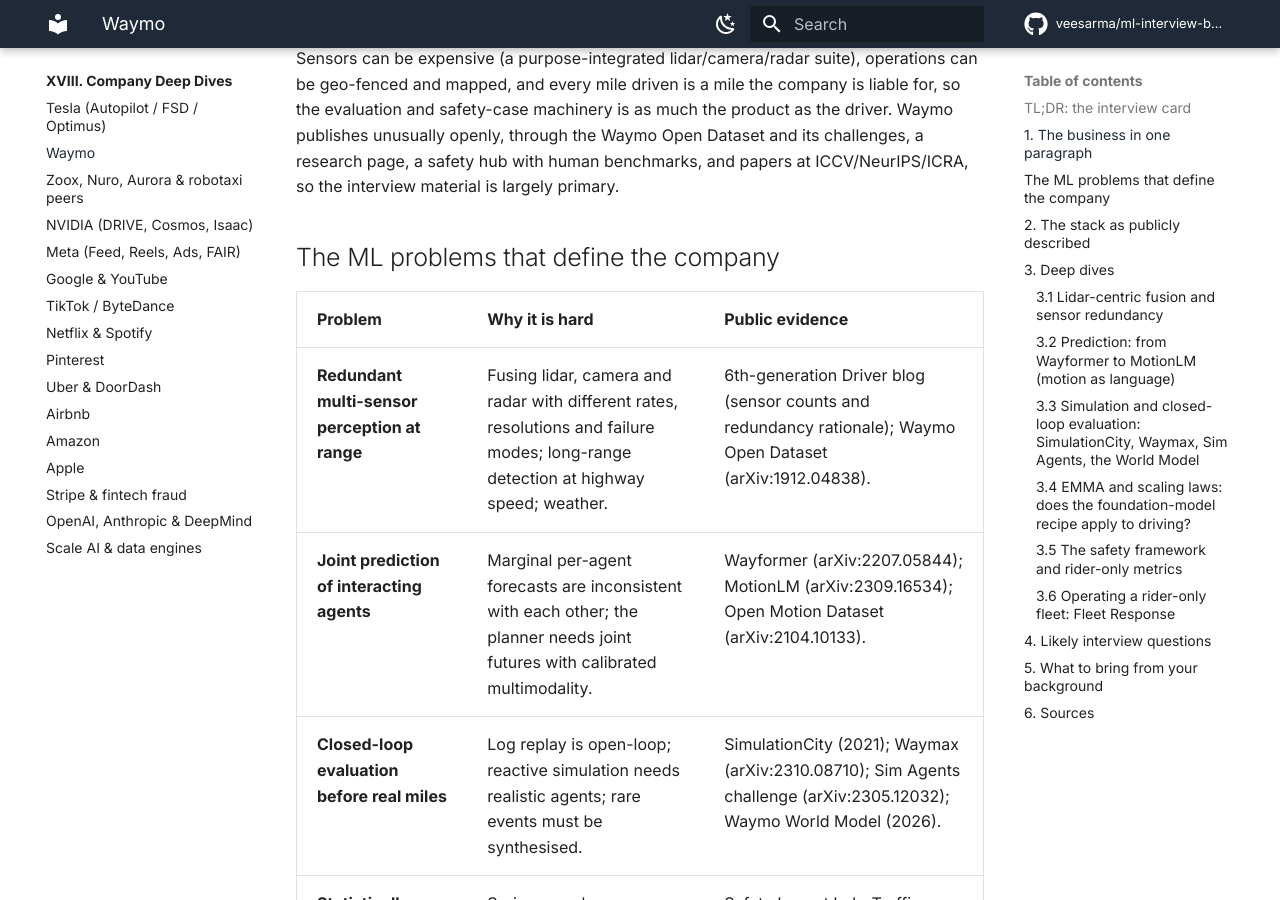
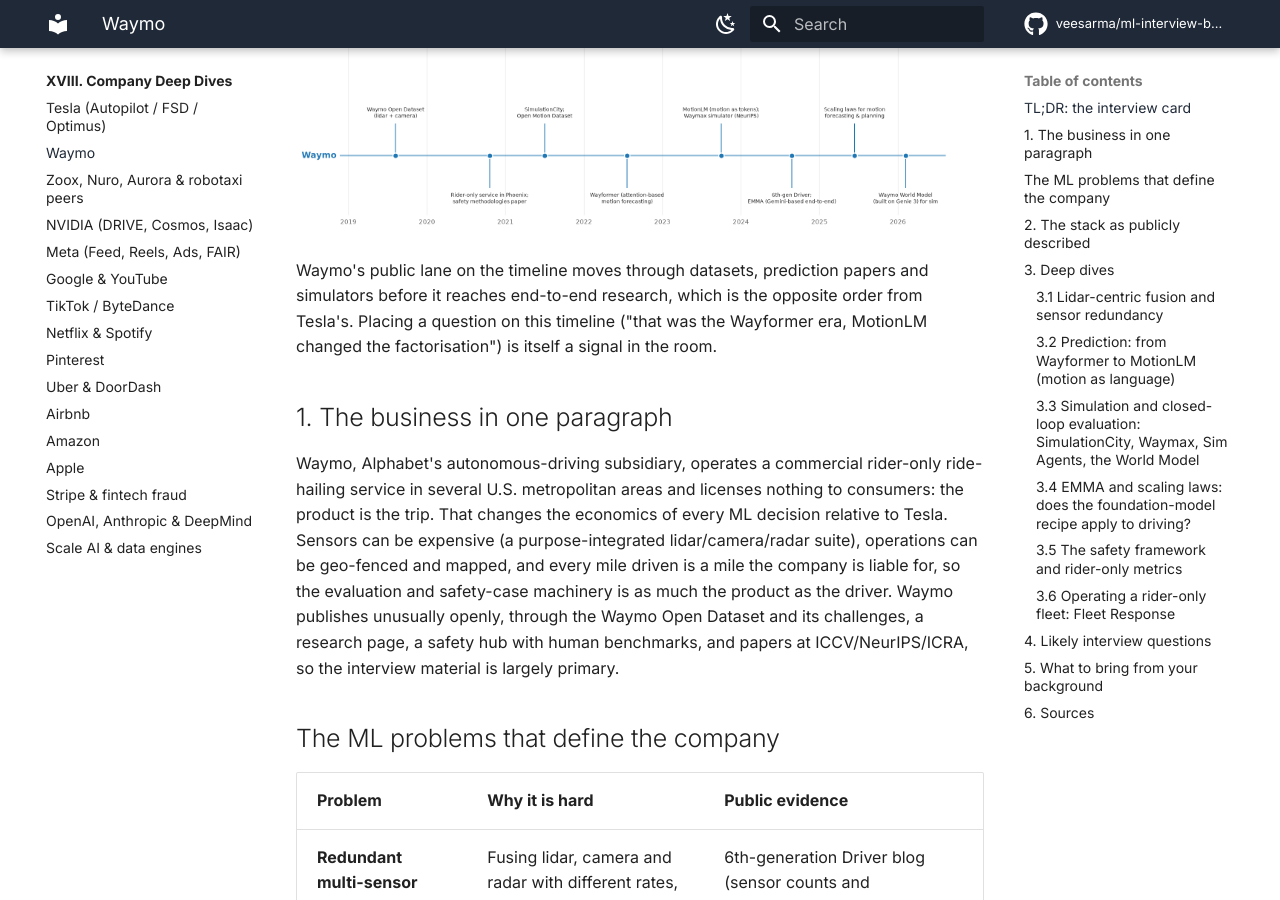
Before and after one commit to veesarma/ml-interview-book, an MkDocs documentation site: the page built from docs/part18-company-deep-dives/waymo.md, in a window 1280 px wide and 900 px high, scrolled down 1264 px. Built offline with MkDocs 1.6.1 and Material for MkDocs 9.7.7, drawn with Linux system fonts in a browser that asks for light colours; comment, search, counter and statistics services are not loaded.

```diff
--- a/docs/part18-company-deep-dives/waymo.md
+++ b/docs/part18-company-deep-dives/waymo.md
@@ -33,6 +33,13 @@
   benchmarks; the peer-reviewed 56.7-million-mile comparison (Traffic Injury
   Prevention, 2025); the 2020 safety-methodologies paper; the Safety Case approach.
 - Fleet Response gives *guidance*, and explicitly not remote driving (May 2024 blog).
+
+![Publicly announced architecture shifts at Tesla and Waymo](../assets/figures/part18_architecture_timeline.png){ width="720" }
+
+Waymo's public lane on the timeline moves through datasets, prediction papers and
+simulators before it reaches end-to-end research, which is the opposite order from
+Tesla's. Placing a question on this timeline ("that was the Wayformer era, MotionLM
+changed the factorisation") is itself a signal in the room.
 
 ## 1. The business in one paragraph
 
```
Also changed, not shown: docs/part03-neural-nets/06-regularization.md (+3 -3 lines), docs/part07-post-training/06-test-time-compute.md (+3 -3 lines), docs/part18-company-deep-dives/scale-ai-data-engines.md (+6 -0 lines), docs/part18-company-deep-dives/tesla.md (+6 -0 lines), docs/assets/figures/part10_fixmatch.png, docs/assets/figures/part19_optimizer_lineage.png, 2 other files.
